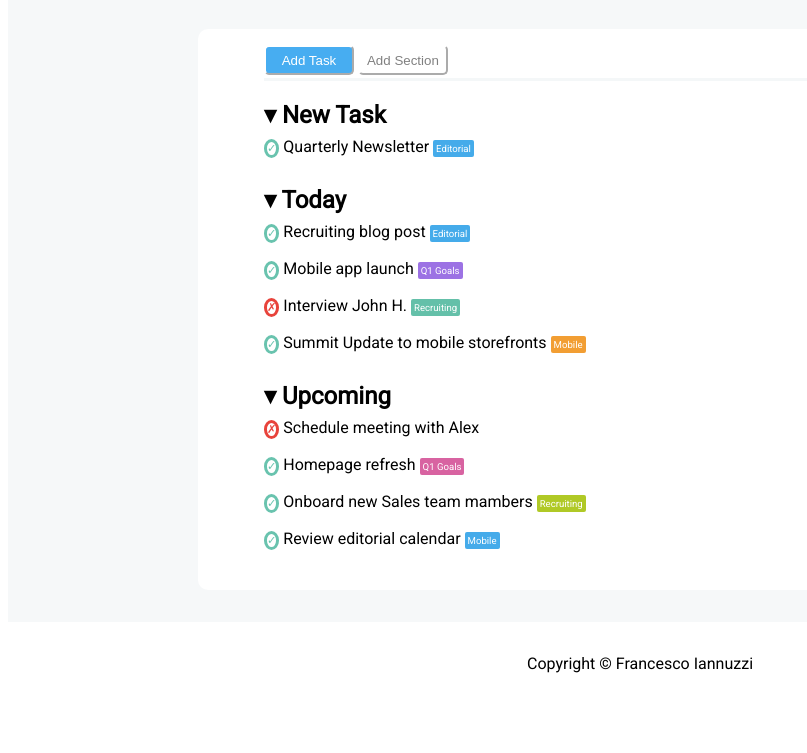
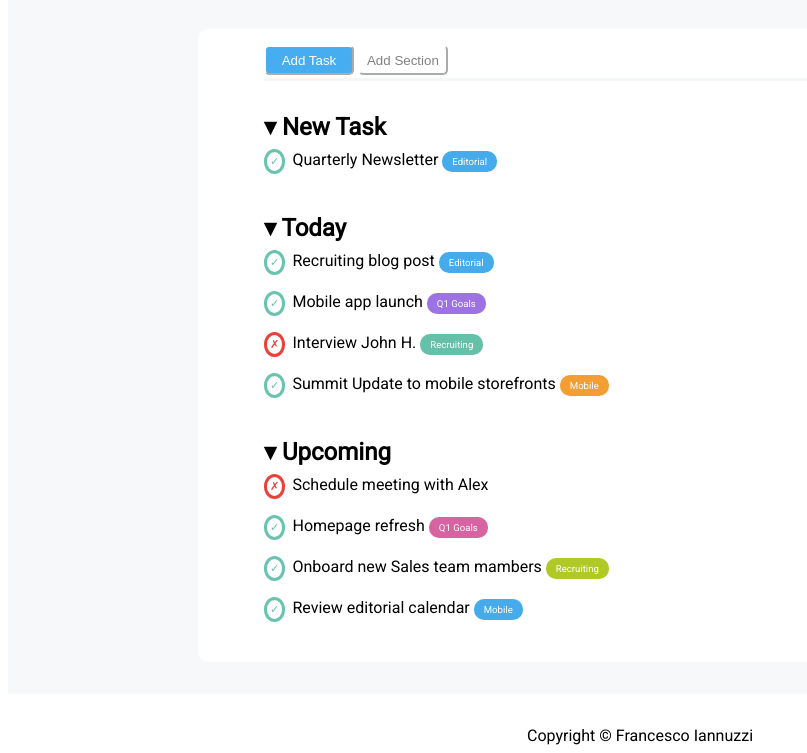
Before and after one commit to Francesco-Iannuzzi/html-css-toboolist, a plain HTML site: page index.html in a window 1280 px wide. Shown: the part 80-833 px from the top of the page, without its empty margins (0-807 px from the left). Before the commit the page ends 800 px from the top, so only its background shows below. Drawn offline with Linux system fonts and the light colour scheme.

Commit message:
correction marker to badge + size badge

```diff
--- a/css/style.css
+++ b/css/style.css
@@ -58,6 +58,7 @@ body{
 }
 
 h2 {
+    margin-top: 2rem;
     margin-bottom: 0;
 }
 
@@ -69,6 +70,8 @@ span {
 
 .circle {
     font-size: 0.7rem;
+    padding: 3px;
+    margin-right: 0.2rem;
 }
 
 .check {
@@ -83,11 +86,12 @@ span {
     border-radius: 50%;
 }
 
-.marker {
-   border-radius: 2px;
+.badge {
+   border-radius: 10px;
    color: white;
    font-size: 0.6rem;
    padding: 3px;
+   padding: 5px 10px;
 }
 
 .bg_lightblue {
--- a/index.html
+++ b/index.html
@@ -34,7 +34,7 @@
                     <div>
                         <span class="circle check">&check;</span>
                         <span>Quarterly Newsletter</span>
-                        <span class="marker bg_lightblue">Editorial</span>
+                        <span class="badge bg_lightblue">Editorial</span>
                     </div>
                 </section>
                 <!-- /new task -->
@@ -44,22 +44,22 @@
                     <div>
                         <span class="circle check">&check;</span>
                         <span>Recruiting blog post</span>
-                        <span class="marker bg_lightblue">Editorial</span>
+                        <span class="badge bg_lightblue">Editorial</span>
                     </div>
                     <div>
                         <span class="circle check">&check;</span>
                         <span>Mobile app launch</span>
-                        <span class="marker bg_violet">Q1 Goals</span>
+                        <span class="badge bg_violet">Q1 Goals</span>
                     </div>
                     <div>
                         <span class="circle cross">&cross;</span>
                         <span>Interview John H.</span>
-                        <span class="marker bg_green">Recruiting</span>
+                        <span class="badge bg_green">Recruiting</span>
                     </div>
                     <div>
                         <span class="circle check">&check;</span>
                         <span>Summit Update to mobile storefronts</span>
-                        <span class="marker bg_orange">Mobile</span>
+                        <span class="badge bg_orange">Mobile</span>
                     </div>
                 </section>
                 <!-- /Today -->
@@ -73,17 +73,17 @@
                     <div>
                         <span class="circle check">&check;</span>
                         <span>Homepage refresh</span>
-                        <span class="marker bg_pink">Q1 Goals</span>
+                        <span class="badge bg_pink">Q1 Goals</span>
                     </div>
                     <div>
                         <span class="circle check">&check;</span>
                         <span>Onboard new Sales team mambers</span>
-                        <span class="marker bg_lime">Recruiting</span>
+                        <span class="badge bg_lime">Recruiting</span>
                     </div>
                     <div>
                         <span class="circle check">&check;</span>
                         <span>Review editorial calendar</span>
-                        <span class="marker bg_lightblue">Mobile</span>
+                        <span class="badge bg_lightblue">Mobile</span>
                     </div>
                 </section>
                 <!-- /Upcoming -->
```
